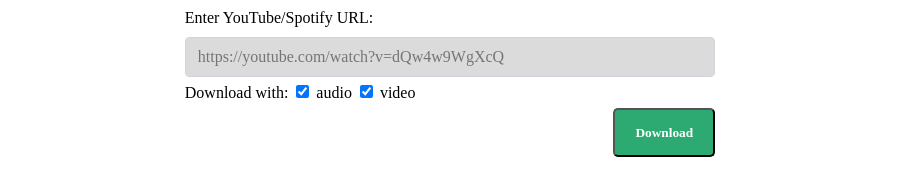
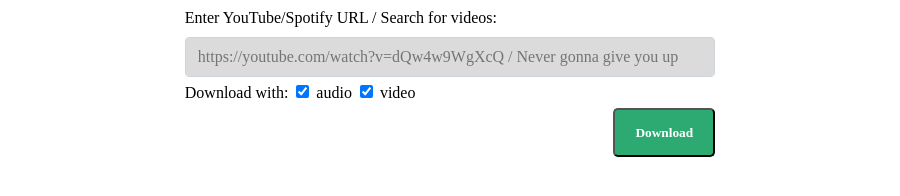
Before and after one commit to Flamebullet/youtube-downloader, an Electron app: page index.html in a window 900 px wide. Shown: the part 390-586 px from the top of the page. Drawn offline with Linux system fonts and the light colour scheme; no server answers.

Commit message:
updated html

```diff
--- a/index.html
+++ b/index.html
@@ -71,8 +71,8 @@
 				</div>
 				<!-- prettier-ignore -->
 				<form action="#" id="downloadForm">
-                    <label for="url" style="display: flex; align-items: flex-end; padding-bottom: 10px;">Enter YouTube/Spotify URL:</label>
-                    <input type="text" id="url" placeholder="https://youtube.com/watch?v=dQw4w9WgXcQ">
+                    <label for="url" style="display: flex; align-items: flex-end; padding-bottom: 10px;">Enter YouTube/Spotify URL / Search for videos:</label>
+                    <input type="text" id="url" placeholder="https://youtube.com/watch?v=dQw4w9WgXcQ / Never gonna give you up">
                     <input type="file" id="directory" webkitdirectory hidden="true"/>
                     <div>
                         <span>Download with:</span>
```
